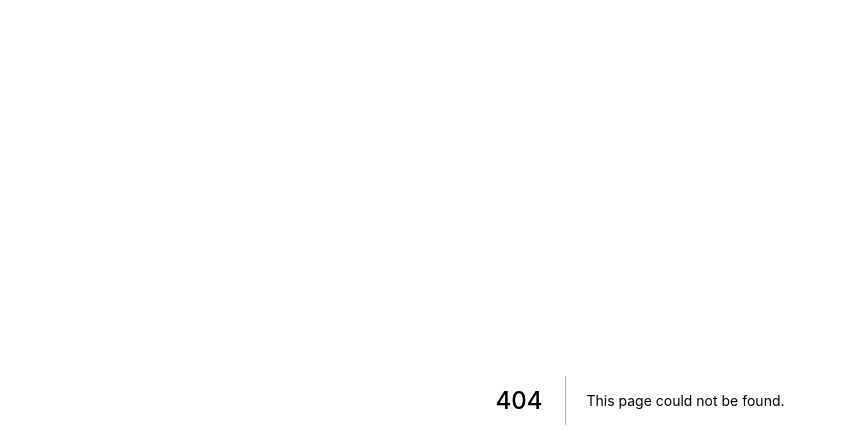
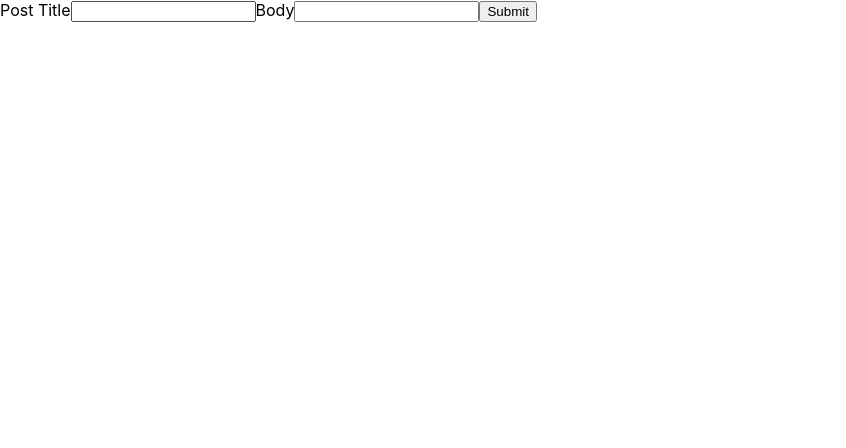
Before and after one commit to msiegrist92/blurbr_client, a Next.js app: page /createtopic in a window 1280 px wide. Before the commit this address had no page. Shown: the top 448 px of the page, without its empty margins (0-846 px from the left). Built offline with nearby package versions, Linux system fonts and the light colour scheme.

Commit message:
create topic form in place for development

```diff
--- /dev/null
+++ b/components/forms/TopicForm.js
@@ -0,0 +1,36 @@
+import React, {useState, useEffect} from 'react';
+import axios from 'axios';
+
+const TopicForm = () => {
+
+  const [title, setTitle] = useState('');
+  const [body, setBody] = useState('');
+
+  const createTopic = (e, title, body) => {
+    e.preventDefault();
+    console.log('nothanks')
+  }
+
+  return (
+    <div>
+      <form onSubmit={(e) => {createTopic(e, title, body)}}>
+        <label htmlFor='title'>Post Title</label>
+        <input
+          type='text' required id='title'
+          value={title}
+          onChange={(e) => setTitle(e.target.value)}
+        />
+        <label htmlFor='body'>Body</label>
+        <input
+          type='text' required id="body"
+          value={body}
+          onChange={(e) => setBody(e.target.value)}
+        />
+        <input type='submit' />
+      </form>
+      <h2>{status}</h2>
+    </div>
+  )
+}
+
+export default TopicForm;
--- /dev/null
+++ b/pages/createtopic.js
@@ -0,0 +1,14 @@
+import React, {useState, useEffect} from 'react';
+import TopicForm from '../components/forms/TopicForm';
+import axios from 'axios';
+
+const CreateTopic = () => {
+
+  return (
+    <div>
+      <TopicForm />
+    </div>
+  )
+}
+
+export default CreateTopic;
```
